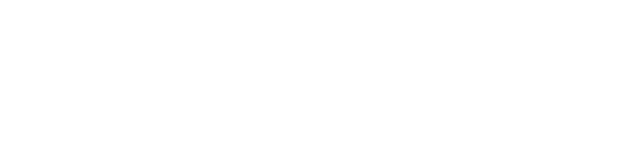
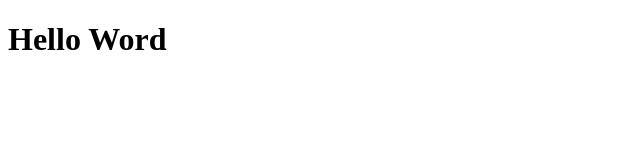
Before and after one commit to vinicius-deus1/Projeto-1, a plain HTML site: page index.html in a window 1280 px wide. Shown: the whole page, without its empty margins (0-640 px from the left). Drawn offline with Linux system fonts and the light colour scheme.

Commit message:
Adicionado titulo

```diff
--- a/estilo.css
+++ b/estilo.css
@@ -0,0 +1,3 @@
+body {
+    background: red;
+}
--- a/index.html
+++ b/index.html
@@ -6,6 +6,6 @@
     <title>Curso Gratuito Git e GitHub</title>
 </head>
 <body>
-
+    <h1>Hello Word</h1>
 </body>
 </html>
```
